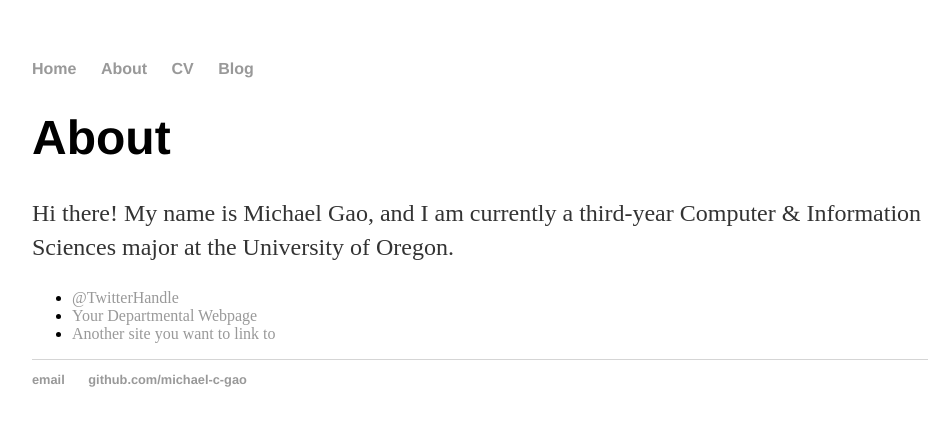
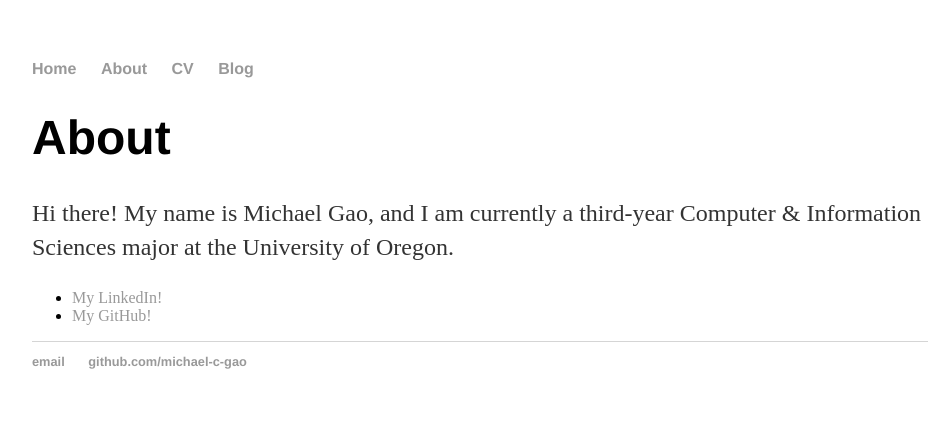
Before and after one commit to michael-c-gao/WebsiteOfMichael, a Jekyll site: the page built from about/index.html, in a window 1280 px wide. Shown: the top 426 px of the page, without its empty margins (160-1111 px from the left). Built offline with Jekyll 4.4.1, drawn with Linux system fonts in a browser that asks for light colours.

Commit message:
Update index.html

```diff
--- a/about/index.html
+++ b/about/index.html
@@ -8,8 +8,7 @@
 			<p>Hi there! My name is Michael Gao, and I am currently a third-year Computer & Information Sciences major at the University of Oregon.</p>
 
 			<ul class="contacts">
-				<li><a href="#">@TwitterHandle</a></li>
-				<li><a href="#">Your Departmental Webpage</a></li>
-				<li><a href="#">Another site you want to link to</a></li>
+				<li><a href="#">My LinkedIn!</a></li>
+				<li><a href="#">My GitHub!</a></li>
 				</ul>
 		</div>
```
